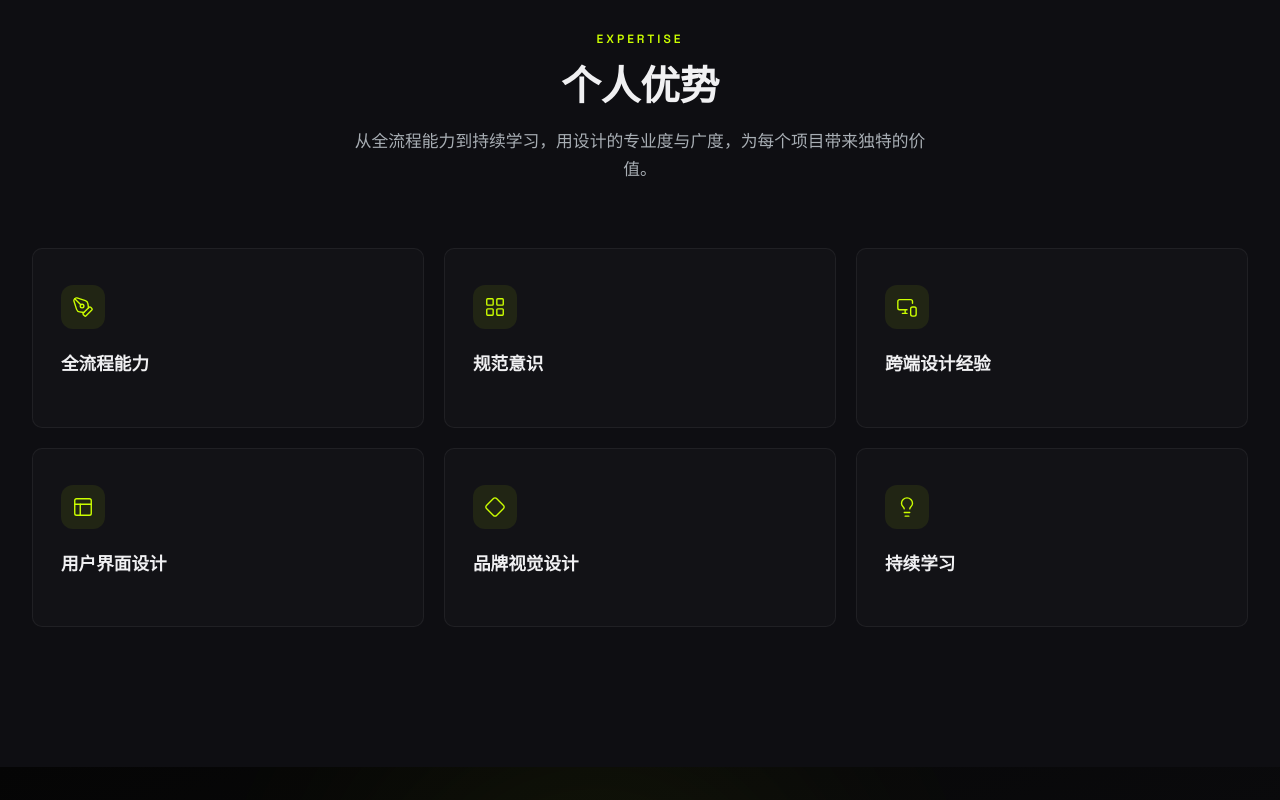
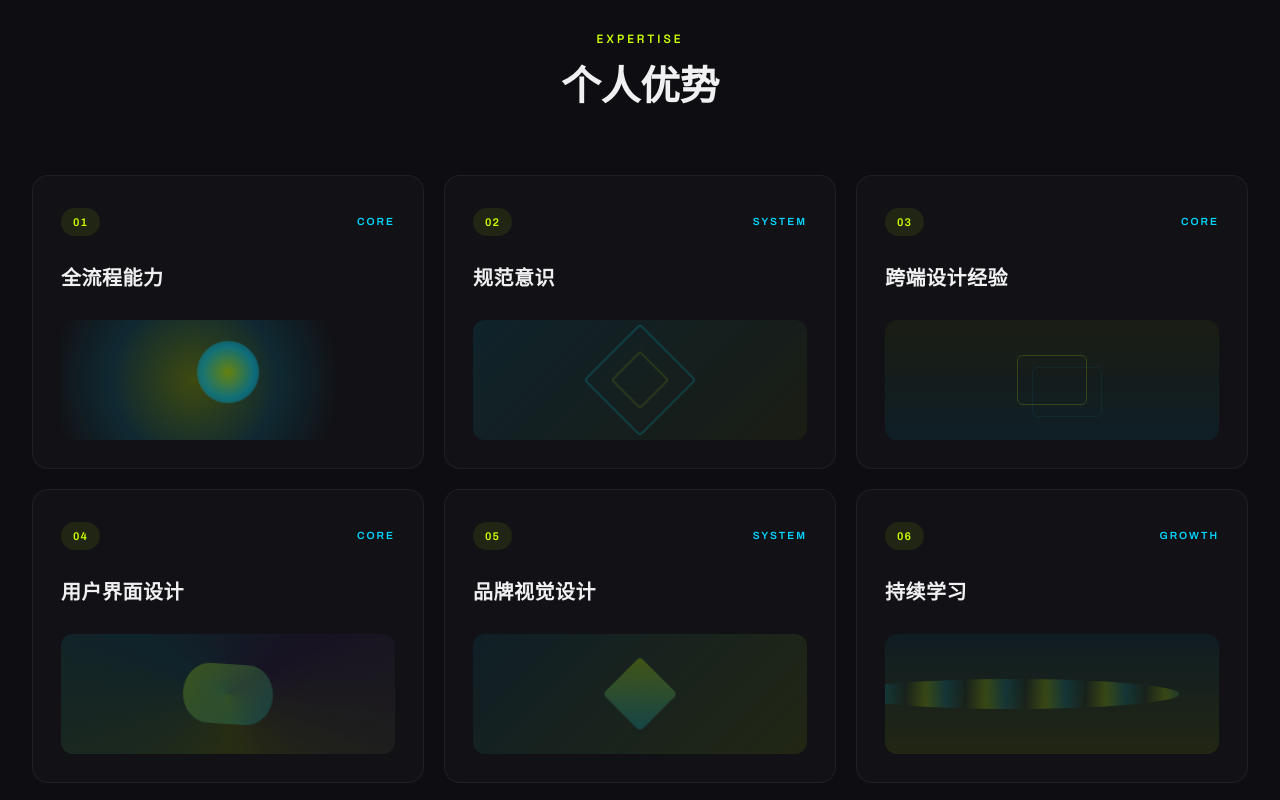
Before and after one commit to ltian869166-max/ai_log, a React (Vite) app: page / in a window 1280 px wide. Shown: the part 4640-5440 px from the top of the page. Built offline with nearby package versions, Linux system fonts and the light colour scheme.

Commit message:
feat: 重新设计个人优势卡片布局-编号标签+分类标签+标题+抽象视觉元素

```diff
--- a/src/components/Skills.css
+++ b/src/components/Skills.css
@@ -10,22 +10,23 @@
   margin-bottom: 64px;
 }
 
-.skills-header .section-subtitle {
-  margin: 0 auto;
-}
-
+/* ===== Skills Grid ===== */
 .skills-grid {
   display: grid;
   grid-template-columns: repeat(3, 1fr);
   gap: 20px;
 }
 
+/* ===== Skill Card ===== */
 .skill-card {
-  padding: 36px 28px;
+  padding: 32px 28px 28px;
   position: relative;
   background: var(--bg-card);
   border: 1px solid var(--border);
-  border-radius: var(--radius-md);
+  border-radius: 16px;
+  display: flex;
+  flex-direction: column;
+  overflow: hidden;
   transition: border-color 0.3s ease, background 0.3s ease, transform 0.3s ease;
 }
 
@@ -35,40 +36,232 @@
   transform: translateY(-2px);
 }
 
-.skill-card:hover .skill-desc {
-  max-height: 120px;
-  opacity: 1;
-  margin-top: 10px;
-}
-
 .skill-card:active {
   transform: translateY(0) scale(0.98);
   transition-duration: 0.1s;
 }
 
-.skill-icon {
-  width: 44px;
-  height: 44px;
+/* ===== Top Row: Num + Tag ===== */
+.skill-card-top {
+  display: flex;
+  justify-content: space-between;
+  align-items: center;
+  margin-bottom: 24px;
+}
+
+.skill-num {
+  font-family: var(--font-heading);
+  font-size: 0.7rem;
+  font-weight: 600;
+  letter-spacing: 1px;
+  color: var(--accent);
+  background: var(--accent-glow);
+  padding: 4px 12px;
+  border-radius: 20px;
+}
+
+.skill-tag {
+  font-family: var(--font-heading);
+  font-size: 0.65rem;
+  font-weight: 600;
+  letter-spacing: 2px;
+  color: var(--accent-secondary);
+  text-transform: uppercase;
+}
+
+/* ===== Title ===== */
+.skill-title {
+  font-size: 1.25rem;
+  font-weight: 700;
+  margin-bottom: 24px;
+  letter-spacing: 0.5px;
+}
+
+/* ===== Abstract Visual Element ===== */
+.skill-visual {
+  width: 100%;
+  height: 120px;
+  margin-bottom: 0;
+  position: relative;
   border-radius: 12px;
-  background: var(--accent-glow);
+  overflow: hidden;
+  opacity: 0.6;
+  transition: opacity 0.3s ease;
+}
+
+.skill-card:hover .skill-visual {
+  opacity: 0.85;
+}
+
+/* Sphere: gradient circle */
+.skill-visual-sphere {
+  background: radial-gradient(
+    circle at 40% 50%,
+    rgba(204, 255, 0, 0.4) 0%,
+    rgba(0, 212, 255, 0.2) 40%,
+    transparent 70%
+  );
   display: flex;
   align-items: center;
   justify-content: center;
-  margin-bottom: 20px;
-  color: var(--accent);
-  transition: background 0.3s ease;
+}
+.skill-visual-sphere::before {
+  content: "";
+  width: 60px;
+  height: 60px;
+  border-radius: 50%;
+  background: radial-gradient(circle, var(--accent) 0%, var(--accent-secondary) 60%, transparent 100%);
+  opacity: 0.7;
+  animation: floatSphere 4s ease-in-out infinite;
+}
+@keyframes floatSphere {
+  0%, 100% { transform: translateY(0) scale(1); }
+  50% { transform: translateY(-10px) scale(1.05); }
 }
 
-.skill-card:hover .skill-icon {
-  background: var(--accent-dim);
+/* Grid: geometric grid pattern */
+.skill-visual-grid {
+  background: linear-gradient(135deg, rgba(0, 212, 255, 0.15) 0%, rgba(204, 255, 0, 0.08) 100%);
+  display: flex;
+  align-items: center;
+  justify-content: center;
+}
+.skill-visual-grid::before {
+  content: "";
+  width: 80px;
+  height: 80px;
+  border: 2px solid rgba(0, 212, 255, 0.3);
+  border-radius: 4px;
+  transform: rotate(45deg);
+  position: relative;
+}
+.skill-visual-grid::after {
+  content: "";
+  width: 40px;
+  height: 40px;
+  border: 2px solid rgba(204, 255, 0, 0.25);
+  border-radius: 2px;
+  transform: rotate(45deg);
+  position: absolute;
+  left: 50%;
+  top: 50%;
+  margin-left: -20px;
+  margin-top: -20px;
+  animation: pulseGrid 3s ease-in-out infinite;
+}
+@keyframes pulseGrid {
+  0%, 100% { transform: rotate(45deg) scale(1); opacity: 0.6; }
+  50% { transform: rotate(45deg) scale(1.1); opacity: 0.9; }
 }
 
-.skill-title {
-  font-size: 1.1rem;
-  font-weight: 700;
-  margin-bottom: 10px;
+/* Layers: stacked layers */
+.skill-visual-layers {
+  background: linear-gradient(180deg, rgba(204, 255, 0, 0.08) 0%, rgba(0, 212, 255, 0.12) 100%);
+  display: flex;
+  align-items: center;
+  justify-content: center;
+}
+.skill-visual-layers::before {
+  content: "";
+  width: 70px;
+  height: 50px;
+  border: 1.5px solid rgba(204, 255, 0, 0.3);
+  border-radius: 6px;
+  position: relative;
+}
+.skill-visual-layers::after {
+  content: "";
+  width: 70px;
+  height: 50px;
+  border: 1.5px solid rgba(0, 212, 255, 0.2);
+  border-radius: 6px;
+  position: absolute;
+  top: calc(50% - 10px);
+  left: calc(50% - 35px + 15px);
+  animation: floatLayer 3s ease-in-out infinite;
+}
+@keyframes floatLayer {
+  0%, 100% { transform: translateY(0); opacity: 0.5; }
+  50% { transform: translateY(-8px); opacity: 0.8; }
 }
 
+/* Fluid: flowing gradient */
+.skill-visual-fluid {
+  background: conic-gradient(
+    from 180deg at 50% 50%,
+    rgba(204, 255, 0, 0.2) 0deg,
+    rgba(0, 212, 255, 0.15) 120deg,
+    rgba(123, 47, 247, 0.1) 240deg,
+    rgba(204, 255, 0, 0.2) 360deg
+  );
+  display: flex;
+  align-items: center;
+  justify-content: center;
+}
+.skill-visual-fluid::before {
+  content: "";
+  width: 90px;
+  height: 60px;
+  border-radius: 30px / 50%;
+  background: linear-gradient(135deg, rgba(204, 255, 0, 0.4), rgba(0, 212, 255, 0.3));
+  animation: morphFluid 6s ease-in-out infinite;
+}
+@keyframes morphFluid {
+  0%, 100% { border-radius: 30px / 50px; transform: rotate(0deg); }
+  25% { border-radius: 50px / 30px; transform: rotate(10deg); }
+  50% { border-radius: 40px / 60px; transform: rotate(-5deg); }
+  75% { border-radius: 60px / 40px; transform: rotate(5deg); }
+}
+
+/* Diamond: rotating diamond shape */
+.skill-visual-diamond {
+  background: linear-gradient(135deg, rgba(0, 212, 255, 0.12) 0%, rgba(204, 255, 0, 0.15) 100%);
+  display: flex;
+  align-items: center;
+  justify-content: center;
+}
+.skill-visual-diamond::before {
+  content: "";
+  width: 50px;
+  height: 50px;
+  background: linear-gradient(135deg, rgba(204, 255, 0, 0.5), rgba(0, 212, 255, 0.4));
+  transform: rotate(45deg);
+  border-radius: 4px;
+  animation: pulseDiamond 3s ease-in-out infinite;
+}
+@keyframes pulseDiamond {
+  0%, 100% { transform: rotate(45deg) scale(1); opacity: 0.7; }
+  50% { transform: rotate(45deg) scale(1.15); opacity: 1; }
+}
+
+/* Wave: wave pattern */
+.skill-visual-wave {
+  background: linear-gradient(180deg, rgba(0, 212, 255, 0.1) 0%, rgba(204, 255, 0, 0.15) 100%);
+  display: flex;
+  align-items: center;
+  justify-content: center;
+  overflow: hidden;
+}
+.skill-visual-wave::before {
+  content: "";
+  width: 120%;
+  height: 30px;
+  background: repeating-linear-gradient(
+    90deg,
+    transparent 0px,
+    rgba(204, 255, 0, 0.3) 20px,
+    rgba(0, 212, 255, 0.2) 40px,
+    transparent 60px
+  );
+  border-radius: 50%;
+  animation: waveMotion 4s linear infinite;
+}
+@keyframes waveMotion {
+  0% { transform: translateX(0); }
+  100% { transform: translateX(-60px); }
+}
+
+/* ===== Description (hidden by default, shown on hover) ===== */
 .skill-desc {
   color: var(--text-secondary);
   font-size: 0.85rem;
@@ -80,17 +273,16 @@
   margin-top: 0;
 }
 
-/* Wide card */
-.skill-card-wide {
-  grid-column: span 2;
+.skill-card:hover .skill-desc {
+  max-height: 120px;
+  opacity: 1;
+  margin-top: 16px;
 }
 
+/* ===== Responsive ===== */
 @media (max-width: 1024px) {
   .skills-grid {
     grid-template-columns: repeat(2, 1fr);
-  }
-  .skill-card-wide {
-    grid-column: span 2;
   }
 }
 
@@ -98,7 +290,7 @@
   .skills-grid {
     grid-template-columns: 1fr;
   }
-  .skill-card-wide {
-    grid-column: span 2;
+  .skill-visual {
+    height: 100px;
   }
 }
--- a/src/components/Skills.jsx
+++ b/src/components/Skills.jsx
@@ -1,43 +1,47 @@
 import './Skills.css';
-import {
-  PenTool,
-  LayoutGrid,
-  MonitorSmartphone,
-  Layout,
-  Diamond,
-  Lightbulb,
-} from 'lucide-react';
 
 const skills = [
   {
+    num: '01',
+    tag: 'CORE',
     title: '全流程能力',
     desc: '从需求分析、视觉设计到开发落地，独立负责项目全流程，确保设计从概念到交付的高质量呈现。',
-    icon: PenTool,
+    shape: 'sphere',
   },
   {
+    num: '02',
+    tag: 'SYSTEM',
     title: '规范意识',
     desc: '擅长建立设计规范和组件库，统一品牌视觉体系，提升团队协作效率和设计输出的一致性。',
-    icon: LayoutGrid,
+    shape: 'grid',
   },
   {
+    num: '03',
+    tag: 'CORE',
     title: '跨端设计经验',
     desc: '覆盖PC端、移动端、数据大屏等多端设计场景，具备复杂信息架构梳理和多端一致性把控能力。',
-    icon: MonitorSmartphone,
+    shape: 'layers',
   },
   {
+    num: '04',
+    tag: 'CORE',
     title: '用户界面设计',
     desc: '以用户为中心的设计方法论，专注B端C端产品界面设计，打造直觉化、高效的数字产品体验。',
-    icon: Layout,
+    shape: 'fluid',
   },
   {
+    num: '05',
+    tag: 'SYSTEM',
     title: '品牌视觉设计',
     desc: '构建完整品牌视觉识别系统，涵盖Logo规范、品牌色彩体系、字体规范及线上线下物料设计。',
-    icon: Diamond,
+    shape: 'diamond',
   },
   {
+    num: '06',
+    tag: 'GROWTH',
     title: '持续学习',
     desc: '关注AI产品设计趋势，研究智能交互和用户体验，将新技术融入设计工作流，保持创新活力。',
-    icon: Lightbulb,
+    shape: 'wave',
   },
 ];
 
@@ -48,24 +52,20 @@ export default function Skills() {
         <div className="skills-header">
           <div className="section-label">Expertise</div>
           <h2 className="section-title" id="skills-title">个人优势</h2>
-          <p className="section-subtitle">
-            从全流程能力到持续学习，用设计的专业度与广度，为每个项目带来独特的价值。
-          </p>
         </div>
 
         <div className="skills-grid">
-          {skills.map((skill, index) => {
-            const IconComponent = skill.icon;
-            return (
-              <div key={index} className="skill-card">
-                <div className="skill-icon">
-                  <IconComponent size={22} strokeWidth={1.5} />
-                </div>
-                <h3 className="skill-title">{skill.title}</h3>
-                <p className="skill-desc">{skill.desc}</p>
+          {skills.map((skill, index) => (
+            <div key={index} className="skill-card" data-shape={skill.shape}>
+              <div className="skill-card-top">
+                <span className="skill-num">{skill.num}</span>
+                <span className="skill-tag">{skill.tag}</span>
               </div>
-            );
-          })}
+              <h3 className="skill-title">{skill.title}</h3>
+              <div className={`skill-visual skill-visual-${skill.shape}`} aria-hidden="true" />
+              <p className="skill-desc">{skill.desc}</p>
+            </div>
+          ))}
         </div>
       </div>
     </section>
```
